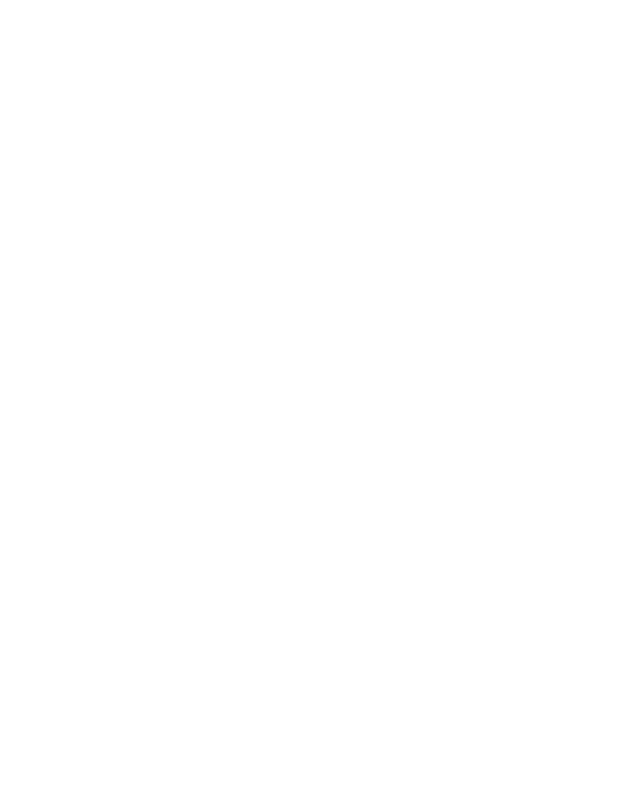
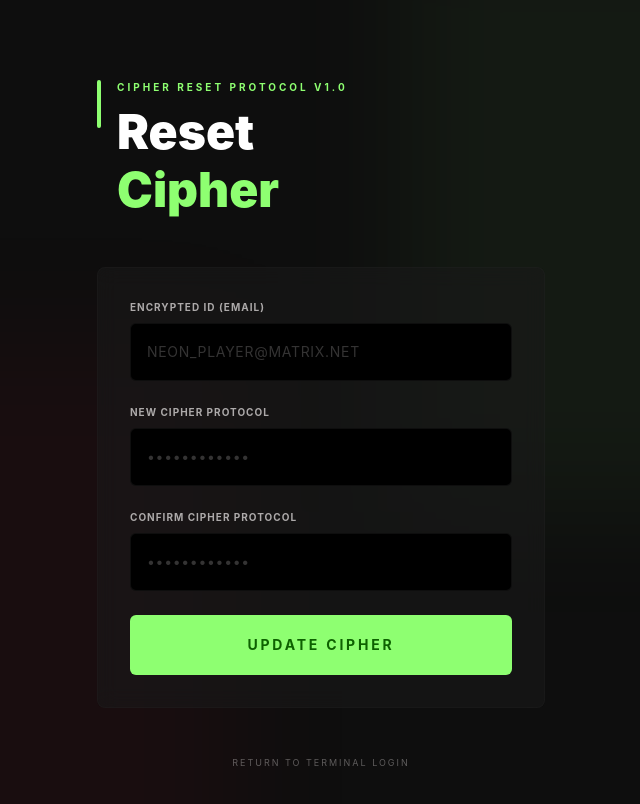
Before and after one commit to LilianMuthoniMaina/Kadi-React, a React (Vite) app: page /forgot-password in a window 1280 px wide. Before the commit this address had no page. Shown: the top 804 px of the page, without its empty margins (319-959 px from the left). Built offline with nearby package versions, Linux system fonts and the light colour scheme.

Commit message:
updated log in page

```diff
--- a/src/App/Screens/auth/ForgotPassword.jsx
+++ b/src/App/Screens/auth/ForgotPassword.jsx
@@ -0,0 +1,134 @@
+import { useState } from "react";
+import { useNavigate } from "react-router-dom";
+
+export default function ForgotPassword({ onNavigate }){
+    const navigate = useNavigate();
+  const [email, setEmail] = useState('');
+  const [newPassword, setNewPassword] = useState('');
+  const [confirm, setConfirm] = useState('');
+  const [error, setError] = useState('');
+  const [done, setDone] = useState(false);
+
+  function handleSubmit() {
+    if (!email || !newPassword || !confirm) {
+      setError('All fields are required.');
+      return;
+    }
+    if (newPassword !== confirm) {
+      setError('Cipher protocols do not match.');
+      return;
+    }
+    if (newPassword.length < 6) {
+      setError('Minimum 6 characters required.');
+      return;
+    }
+    setError('');
+    setDone(true);
+  }
+  return(
+    <div className="bg-[#0e0e0e] min-h-screen w-full relative overflow-hidden flex items-center justify-center px-4 py-20">
+      <div className="absolute bg-[rgba(142,255,113,0.05)] blur-[60px] right-[-39px] rounded-[12px] size-[600px] top-[-88px] pointer-events-none" />
+      <div className="absolute bg-[rgba(233,0,54,0.05)] blur-[60px] bottom-[-88px] left-[-39px] rounded-[12px] size-[600px] pointer-events-none" />
+
+      <div className="relative w-full max-w-[448px] flex flex-col gap-12">
+        <div className="relative pl-5 flex flex-col gap-2">
+          <div className="absolute left-0 top-0 w-1 h-12 bg-[#8eff71] rounded-sm" />
+          <p className="font-bold text-[#8eff71] text-[10px] tracking-[3px] uppercase">
+            CIPHER RESET PROTOCOL v1.0
+          </p>
+          <h1 className="font-black text-white text-[48px] leading-[58px]">
+            Reset
+            <br />
+            <span className="text-[#8eff71]">Cipher</span>
+          </h1>
+        </div>
+
+        {done ? (
+          <div className="backdrop-blur-[10px] bg-[rgba(26,25,25,0.6)] border border-[rgba(73,72,71,0.1)] rounded-[8px] p-8 flex flex-col gap-6 items-center text-center">
+            <div className="size-16 rounded-full bg-[rgba(142,255,113,0.1)] border border-[rgba(142,255,113,0.2)] flex items-center justify-center">
+              <svg width="28" height="28" viewBox="0 0 24 24" fill="none">
+                <path d="M5 13l4 4L19 7" stroke="#8eff71" strokeWidth="2" strokeLinecap="round" strokeLinejoin="round" />
+              </svg>
+            </div>
+            <div className="flex flex-col gap-1">
+              <p className="font-bold text-[#8eff71] text-[10px] tracking-[3px] uppercase">
+                PROTOCOL UPDATED
+              </p>
+              <h2 className="font-black text-white text-2xl">Cipher Updated</h2>
+              <p className="text-[#adaaaa] text-sm mt-1">
+                Your cipher protocol has been successfully updated.
+              </p>
+            </div>
+            <button
+              onClick={() => navigate('/Login')}
+              className="bg-[#8eff71] text-[#0d6100] font-bold text-sm tracking-[2.8px] uppercase w-full py-5 rounded-[6px]"
+            >
+                Return to Terminal
+            </button>
+            </div>):(
+                <div className="backdrop-blur-[10px] bg-[rgba(26,25,25,0.6)] border border-[rgba(73,72,71,0.1)] rounded-[8px] p-8 flex flex-col gap-6">
+            <div className="flex flex-col gap-2">
+              <label className="font-bold text-[#adaaaa] text-[10px] tracking-[1px] uppercase">
+                Encrypted ID (Email)
+              </label>
+              <input
+                type="email"
+                value={email}
+                onChange={(e) => setEmail(e.target.value)}
+                placeholder="NEON_PLAYER@MATRIX.NET"
+                className="w-full bg-black border border-[rgba(73,72,71,0.2)] rounded-[6px] px-4 py-[18px] text-white text-sm tracking-[0.7px] placeholder:text-[rgba(173,170,170,0.3)] outline-none"
+              />
+            </div>
+            <div className="flex flex-col gap-2">
+              <label className="font-bold text-[#adaaaa] text-[10px] tracking-[1px] uppercase">
+                New Cipher Protocol
+              </label>
+              <input
+                type="password"
+                value={newPassword}
+                onChange={(e) => setNewPassword(e.target.value)}
+                placeholder="••••••••••••"
+                className="w-full bg-black border border-[rgba(73,72,71,0.2)] rounded-[6px] px-4 py-[18px] text-white text-sm tracking-[0.7px] placeholder:text-[rgba(173,170,170,0.3)] outline-none"
+              />
+            </div>
+
+            <div className="flex flex-col gap-2">
+              <label className="font-bold text-[#adaaaa] text-[10px] tracking-[1px] uppercase">
+                Confirm Cipher Protocol
+              </label>
+              <input
+                type="password"
+                value={confirm}
+                onChange={(e) => setConfirm(e.target.value)}
+                placeholder="••••••••••••"
+                onKeyDown={(e) => e.key === 'Enter' && handleSubmit()}
+                className="w-full bg-black border border-[rgba(73,72,71,0.2)] rounded-[6px] px-4 py-[18px] text-white text-sm tracking-[0.7px] placeholder:text-[rgba(173,170,170,0.3)] outline-none"
+              />
+            </div>
+
+            {error && <p className="text-[#ff7073] text-xs">{error}</p>}
+
+            <button
+              onClick={handleSubmit}
+              className="bg-[#8eff71] text-[#0d6100] font-bold text-sm tracking-[2.8px] uppercase w-full py-5 rounded-[6px]"
+            >
+                Update Cipher
+            </button>
+            </div>
+            )}
+            {!done && (
+          <div className="flex justify-center">
+            <button
+              onClick={() => navigate('/Login')}
+              className="text-[rgba(173,170,170,0.5)] text-[9px] tracking-[2px] uppercase"
+            >
+              Return to Terminal Login
+            </button>
+          </div>
+        )}
+      </div>
+    </div>
+
+  )
+
+}
--- a/src/App/Screens/auth/Login.jsx
+++ b/src/App/Screens/auth/Login.jsx
@@ -27,8 +27,8 @@ function Login() {
                 data:{ password,email },
             });
             const data = res.data;
-            const player = data.player;
-            const token = data.token;
+            contextValues.setPlayer(data.player)
+            contextValues.setToken(data.token)
 
             /*console.log("player", player);
             console.log("token", token);*/
@@ -40,26 +40,35 @@ function Login() {
             }  catch (e) {
             /*console.log(e);*/
             const status_code = e?.response?.status;
-            /*const res_data = e?.response?.data;*/
+            const res_data = e?.response?.data;
+            setErrorMsg(res_data?._message || "OOpsie! Something went wrong. Please try again.")
 
         //console.log("Status code is", status_code);
         //console.log("Res data is", res_data);
 
-            if (res_data?._message){
+            /*if (res_data?._message){
                 alert(`Error Login in ${res_data._message}`);
             } else {
                 alert("Something went wrong. Please try again")
-            }
+            }*/
     }       finally {
             setLoading("");}
     }
     return (
-        <div className="bg-[#0e0e0e] min-h-screen w-full relative overflow-hidden flex items-center justify-center px-4 py-20">
-      {/* ambient glows */}
+     <div className="bg-[#0e0e0e] min-h-screen w-full relative overflow-hidden flex items-center justify-center px-4 py-20">
+      {/* the background decors ft ambient glows */}
       <div className="absolute bg-[rgba(142,255,113,0.05)] blur-[60px] right-[-39px] rounded-[12px] size-[600px] top-[-88px] pointer-events-none" />
       <div className="absolute bg-[rgba(233,0,54,0.05)] blur-[60px] bottom-[-88px] left-[-39px] rounded-[12px] size-[600px] pointer-events-none" />
 
       <div className="relative w-full max-w-[448px] flex flex-col gap-12">
+        <div className="absolute flex h-[284px] items-center justify-center right-[-142px] top-[-142px] w-[294px] pointer-events-none overflow-hidden">
+          <div className="rotate-12 scale-150 opacity-5">
+            <svg width="167" height="158" viewBox="0 0 166.6 158.3" fill="none">
+              <rect x="10" y="10" width="146" height="138" rx="12" fill="white" />
+            </svg>
+          </div>
+        </div>
+
         {/* Header */}
         <div className="relative pl-5 flex flex-col gap-2">
           <div className="absolute left-0 top-0 w-1 h-12 bg-[#8eff71] rounded-sm" />
@@ -79,29 +88,43 @@ function Login() {
             <label className="font-bold text-[#adaaaa] text-[10px] tracking-[1px] uppercase">
                 Encrypted ID(Email)
             </label>
+            <div className="relative">
+                <div className="absolute left-4 top-1/2 -translate-y-1/2 pointer-events-none">
+                 <svg width="20" height="20" viewBox="0 0 20 20" fill="none">
+                    <path d="M2.5 5.833A1.667 1.667 0 014.167 4.167h11.666A1.667 1.667 0 0117.5 5.833v8.334a1.667 1.667 0 01-1.667 1.666H4.167A1.667 1.667 0 012.5 14.167V5.833z" stroke="#8EFF71" strokeOpacity="0.4" strokeWidth="1.5" />
+                    <path d="M2.5 5.833L10 10.833l7.5-5" stroke="#8EFF71" strokeOpacity="0.4" strokeWidth="1.5" />
+                 </svg>
+                </div>
             <input
                   required
                   type="email"
                   value={email}
                   onChange={(e) => setEmail(e.target.value)}
                   placeholder="KADI_PLAYER@MATRIX.NET"
-                  className="w-full bg-black border border-[rgba(73,72,71,0.2)] rounded-[6px] px-4 py-[18px] text-white text-sm tracking-[0.7px] placeholder:text-[rgba(173,170,170,0.3)] outline-none"
+                  className="w-full bg-black border border-[rgba(73,72,71,0.2)] rounded-[6px] p-12 pr-4 py-[18px] text-white text-sm tracking-[0.7px] placeholder:text-[rgba(173,170,170,0.3)] outline-none"
             />
+            </div>
             </div>
         <div className="flex flex-col gap-2">
             <div className="flex items-center justify-between">
                 <label className="font-bold text-[#adaaaa] text-[10px] tracking-[1px] uppercase"> Cipher Protocol(Password)</label>
-                <button type="button" className="text-[9px] text-[rgba(142,255,113,0.6)] tracking-[0.9px] uppercase">
+                <button type="button" onClick={() => navigate('/forgot-password')} className="text-[9px] text-[rgba(142,255,113,0.6)] tracking-[0.9px] uppercase">
                     Forgot?
                 </button>
             </div>
+            <div className="relative">
+              <div className="absolute left-4 top-1/2 -translate-y-1/2 pointer-events-none">
+                <svg width="16" height="21" viewBox="0 0 16 21" fill="none">
+                  <path d="M11 9V6.5a3 3 0 00-6 0V9M3 9h10a1 1 0 011 1v8a1 1 0 01-1 1H3a1 1 0 01-1-1v-8a1 1 0 011-1z" stroke="#8EFF71" strokeOpacity="0.4" strokeWidth="1.5" />
+                </svg>
+              </div>
             <input
               required
               type="password"
               value={password}
               onChange={(e) => setPassword(e.target.value)}
               placeholder="••••••••••••"
-              className="w-full bg-black border border-[rgba(73,72,71,0.2)] rounded-[6px] px-4 py-[18px] text-sm tracking-[0.7px] placeholder:text-[rgba(173,170,170,0.3)] outline-none"
+              className="w-full bg-black border border-[rgba(73,72,71,0.2)] rounded-[6px] pl-12 pr-4 py-[18px] text-white text-sm tracking-[0.7px] placeholder:text-[rgba(173,170,170,0.3)] outline-none"
             />
         </div>
         {errorMsg && (
@@ -124,9 +147,10 @@ function Login() {
             Request Recruitment <span className="text-[#8eff71]">Join Now</span>
         </button>
         </div>
-    </div>
-    </div>
-    </div>
+       </div>
+      </div>
+     </div>
+     </div>
 
    )
 }
--- a/src/App/index.jsx
+++ b/src/App/index.jsx
@@ -3,6 +3,7 @@ import Home from "./Screens/game/Home";
 import {useState} from "react";
 import Login from "./Screens/auth/Login";
 import SignUp from "./Screens/auth/SignUp";
+import ForgotPassword from "./Screens/auth/ForgotPassword"
 
 import Test from "./Screens/game/Test";
 import GlobalContext from "./GlobalContext";
@@ -22,8 +23,9 @@ function App() {
         <BrowserRouter>
         <Routes>
             <Route path="/Login" element={<Login />} />
-            <Route path="/sign-up" element={<SignUp />} />
+            <Route path="/signup" element={<SignUp />} />
             <Route path="/game" element={<Home />} />
+            <Route path="/forgot-password" element={<ForgotPassword />} />
             <Route path="/game/test" element={<Test />} />
             </Routes>
             </BrowserRouter>
```
